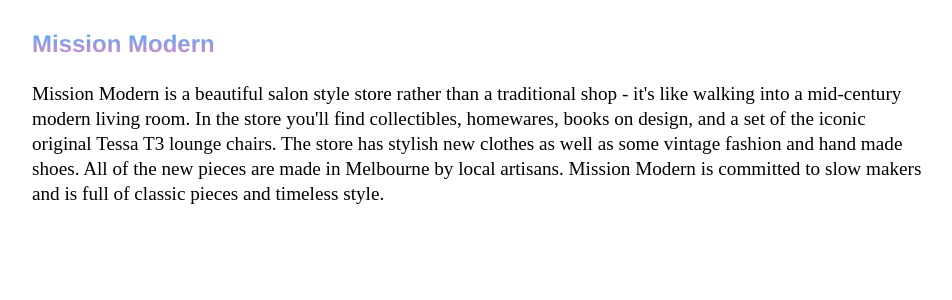
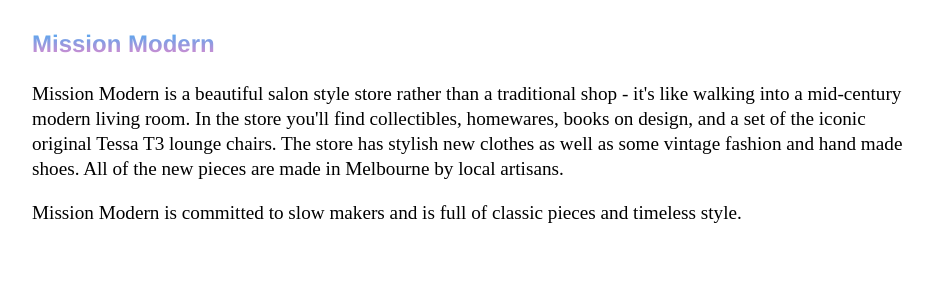
Before and after one commit to Pinelife/pinelife.github.io, a Jekyll site: the page missionmodern.html, which Jekyll copies as it is, in a window 1280 px wide. Shown: the top 300 px of the page, without its empty margins (160-1112 px from the left). Built offline with Jekyll 4.4.1, drawn with Linux system fonts in a browser that asks for light colours.

```diff
--- a/missionmodern.html
+++ b/missionmodern.html
@@ -1,4 +1,3 @@
-
 <head>
 
 			<title>Mission Modern</title>
@@ -14,5 +13,6 @@
 <p>Mission Modern is a beautiful salon style store rather than a traditional shop - it's like walking into a
   mid-century modern living room. In the store you'll find collectibles, homewares, books on design, and a set of the
   iconic original Tessa T3 lounge chairs. The store has stylish new clothes as well as some vintage fashion and hand made shoes.
-  All of the new pieces are made in Melbourne by local artisans. Mission Modern is committed to slow makers and is full of classic
-  pieces and timeless style.</p>
+	All of the new pieces are made in Melbourne by local artisans. </p>
+
+<p>Mission Modern is committed to slow makers and is full of classic pieces and timeless style.</p>
```
